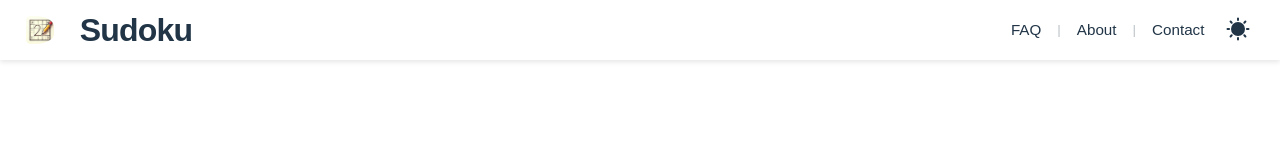
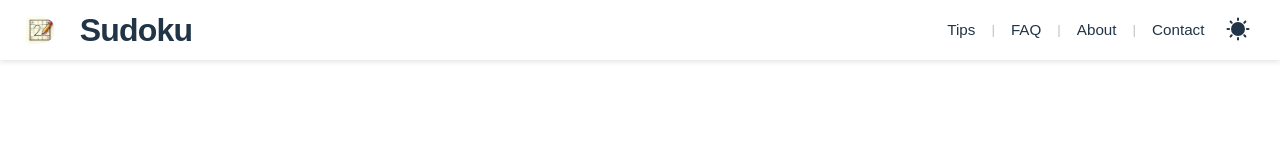
Before and after one commit to kiranofans/sudoku_game, a React (Vite) app: page /faq in a window 1280 px wide. Shown: the top 160 px of the page. Built offline with nearby package versions, Linux system fonts and the light colour scheme; a small style sheet from the web is missing.

Commit message:
UI: add tips page menu button to both faq and about

```diff
--- a/src/pages/About.tsx
+++ b/src/pages/About.tsx
@@ -23,13 +23,14 @@ const About: React.FC = () => {
                     </div>
                 </div>
                 <div className='controls-row'>
+                    <Link to="/sudokuTips" className="header-nav-item desktop-only-nav">Tips</Link>
+                    <span className="header-nav-separator desktop-only-nav">|</span>
                     <Link to="/faq" className='header-nav-item desktop-only-nav'>FAQ</Link>
                     <span className="header-nav-separator desktop-only-nav">|</span>
                     <Link to="/about" className="header-nav-item desktop-only-nav">About</Link>
                     <span className="header-nav-separator desktop-only-nav">|</span>
                     <Link to="/contact" className="header-nav-item desktop-only-nav">Contact</Link>
                     <ThemeSelector />
-
                 </div>
             </header>
             <hr className="divider" />
--- a/src/pages/Faq.tsx
+++ b/src/pages/Faq.tsx
@@ -71,6 +71,8 @@ const faq: React.FC = () => {
                     </div>
                 </div>
                 <div className='controls-row'>
+                    <Link to="/sudokuTips" className="header-nav-item desktop-only-nav">Tips</Link>
+                    <span className="header-nav-separator desktop-only-nav">|</span>
                     <Link to="/faq" className='header-nav-item desktop-only-nav'>FAQ</Link>
                     <span className="header-nav-separator desktop-only-nav">|</span>
                     <Link to="/about" className="header-nav-item desktop-only-nav">About</Link>
```
